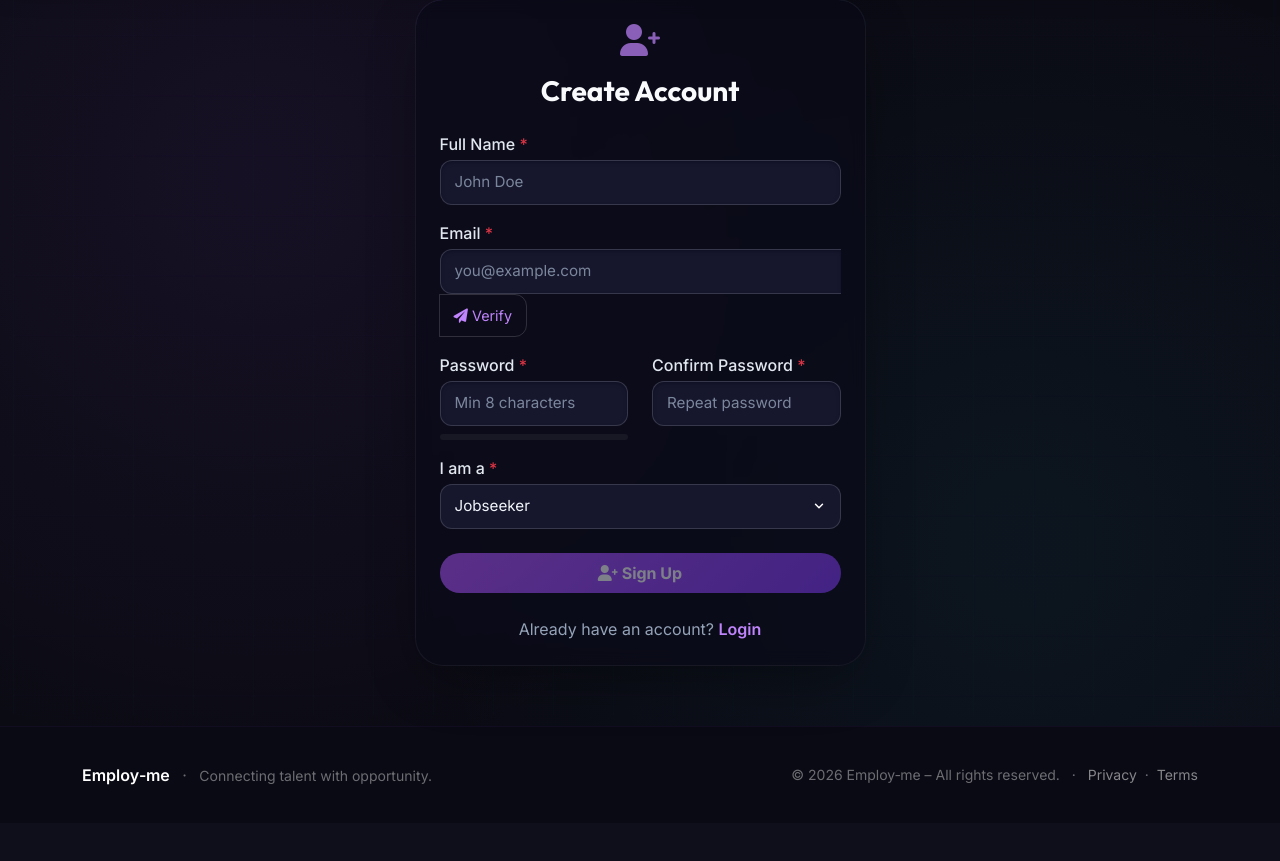
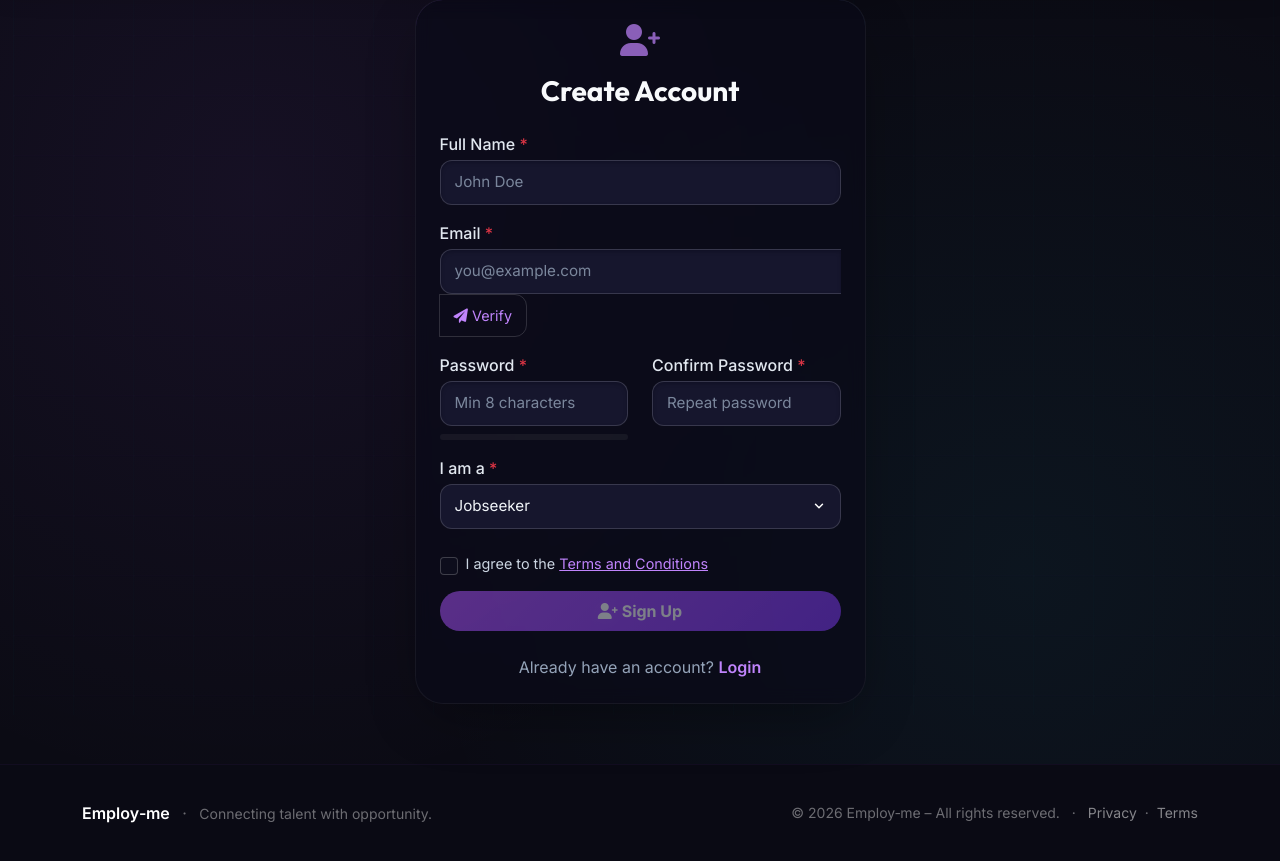
Before and after one commit to tj184/Employ-me, a Flask app: page /signup in a window 1280 px wide. Shown: the part 98-959 px from the top of the page. Before the commit the page ends 883 px from the top, so only its background shows below. Run offline with Flask 3, Linux system fonts and the light colour scheme; some libraries are stand-ins or nearby versions.

Commit message:
Terms and condition

```diff
--- a/templates/signup.html
+++ b/templates/signup.html
@@ -14,7 +14,6 @@
             <form method="POST" id="signup-form" novalidate>
                 {{ form.hidden_tag() }}
                 <meta name="csrf-token" content="{{ form.csrf_token._value() }}">
-                <!-- Hidden reCAPTCHA token field -->
                 <input type="hidden" name="g-recaptcha-response" id="recaptcha-token">
 
                 <!-- Name -->
@@ -79,6 +78,15 @@
                     {% for error in form.role.errors %}<div class="text-danger small mt-1">{{ error }}</div>{% endfor %}
                 </div>
 
+                <!-- Terms and Conditions Checkbox -->
+                <div class="mb-3 form-check-dark d-flex align-items-center">
+                    <input class="form-check-input me-2" type="checkbox" id="terms-checkbox" style="width: 18px; height: 18px;">
+                    <label class="form-check-label" for="terms-checkbox" style="color: #CBD5E1; font-size: 0.9rem;">
+                        I agree to the
+                        <a href="#" data-bs-toggle="modal" data-bs-target="#termsModal" style="color: var(--primary-light); text-decoration: underline;">Terms and Conditions</a>
+                    </label>
+                </div>
+
                 <!-- Sign‑up button (type="button") -->
                 <button type="button" class="btn btn-primary-gradient w-100 py-2" id="submit-btn" disabled>
                     <i class="fas fa-user-plus"></i> Sign Up
@@ -89,6 +97,42 @@
                 Already have an account?
                 <a href="{{ url_for('login') }}" style="color: var(--primary-light); font-weight: 600; text-decoration: none;">Login</a>
             </p>
+        </div>
+    </div>
+</div>
+
+<!-- Terms and Conditions Modal -->
+<div class="modal fade" id="termsModal" tabindex="-1" aria-labelledby="termsModalLabel" aria-hidden="true">
+    <div class="modal-dialog modal-dialog-scrollable modal-lg">
+        <div class="modal-content" style="background: rgba(20, 20, 45, 0.95); border: 1px solid rgba(255,255,255,0.1); border-radius: 20px; color: #E2E8F0;">
+            <div class="modal-header border-bottom-0">
+                <h5 class="modal-title" id="termsModalLabel" style="font-family: var(--font-display); font-weight: 700;">Terms and Conditions</h5>
+                <button type="button" class="btn-close btn-close-white" data-bs-dismiss="modal" aria-label="Close"></button>
+            </div>
+            <div class="modal-body">
+                <h6>1. Acceptance of Terms</h6>
+                <p>By creating an account, you agree to be bound by these terms. If you do not agree, do not use the service.</p>
+
+                <h6>2. Account Registration</h6>
+                <p>You must provide accurate and complete information during registration. You are responsible for maintaining the confidentiality of your account credentials.</p>
+
+                <h6>3. Email Verification</h6>
+                <p>You agree to verify your email address using the OTP sent to you. Only verified accounts are permitted to use the platform.</p>
+
+                <h6>4. User Conduct</h6>
+                <p>You agree not to misuse the platform, including but not limited to: spamming, impersonation, uploading illegal content, or attempting to bypass security measures.</p>
+
+                <h6>5. Privacy</h6>
+                <p>Your personal data is handled in accordance with our Privacy Policy. We do not share your information without your consent except as required by law.</p>
+
+                <h6>6. Termination</h6>
+                <p>We reserve the right to suspend or terminate accounts that violate these terms without prior notice.</p>
+
+                <p class="mt-3 text-secondary">Last updated: July 2026</p>
+            </div>
+            <div class="modal-footer border-top-0">
+                <button type="button" class="btn btn-secondary" data-bs-dismiss="modal">Close</button>
+            </div>
         </div>
     </div>
 </div>
@@ -192,6 +236,15 @@
         opacity: 0.5;
         cursor: not-allowed;
     }
+    /* Terms checkbox styling */
+    .form-check-dark .form-check-input:checked {
+        background-color: var(--primary);
+        border-color: var(--primary);
+    }
+    .form-check-dark .form-check-input {
+        background-color: rgba(15, 15, 30, 0.8);
+        border: 1px solid rgba(255, 255, 255, 0.2);
+    }
 </style>
 
 <script>
@@ -215,6 +268,7 @@ const emailField = document.getElementById('email');
 const recaptchaTokenField = document.getElementById('recaptcha-token');
 const submitBtn = document.getElementById('submit-btn');
 const signupForm = document.getElementById('signup-form');
+const termsCheckbox = document.getElementById('terms-checkbox');  // NEW
 
 // reCAPTCHA helper – returns a token
 async function getRecaptchaToken(action = 'signup') {
@@ -260,7 +314,8 @@ function checkSubmitReady() {
     const password = document.querySelector('#password').value.trim();
     const confirm = document.querySelector('input[name="confirm_password"]').value.trim();
     const role = document.querySelector('#role').value;
-    if (name && email && password && confirm && role && emailVerified) {
+    const termsAccepted = termsCheckbox.checked;   // NEW
+    if (name && email && password && confirm && role && emailVerified && termsAccepted) {
         submitBtn.disabled = false;
     } else {
         submitBtn.disabled = true;
@@ -274,10 +329,11 @@ document.addEventListener('DOMContentLoaded', function() {
     const confirmField = document.querySelector('input[name="confirm_password"]');
     const roleField = document.getElementById('role');
 
-    [nameField, emailField, passwordField, confirmField, roleField].forEach(field => {
+    [nameField, emailField, passwordField, confirmField, roleField, termsCheckbox].forEach(field => {
         if (field) field.addEventListener('input', checkSubmitReady);
     });
-    // role change also triggers check
+    // For checkbox, also listen to change event
+    termsCheckbox.addEventListener('change', checkSubmitReady);
     roleField.addEventListener('change', checkSubmitReady);
 
     // Password strength meter (unchanged)
@@ -445,21 +501,22 @@ document.addEventListener('DOMContentLoaded', function() {
 
     // ============ FORM SUBMISSION (via button click) ============
     submitBtn.addEventListener('click', async function() {
-        if (submitBtn.disabled) return;   // safety check
+        if (submitBtn.disabled) return;
 
-        // Double‑check all fields are still valid (they should be, because the button is enabled only then)
         if (!emailVerified) {
             alert('Please verify your email first.');
             return;
         }
+        if (!termsCheckbox.checked) {
+            alert('You must agree to the Terms and Conditions.');
+            return;
+        }
 
-        // Get reCAPTCHA token for the "signup" action
         const token = await getRecaptchaToken('signup');
         if (!token) return;
 
-        // Set the hidden token field and submit the form programmatically
         recaptchaTokenField.value = token;
-        signupForm.submit();   // this will now send the POST request normally
+        signupForm.submit();
     });
 
     // Initial check
```
